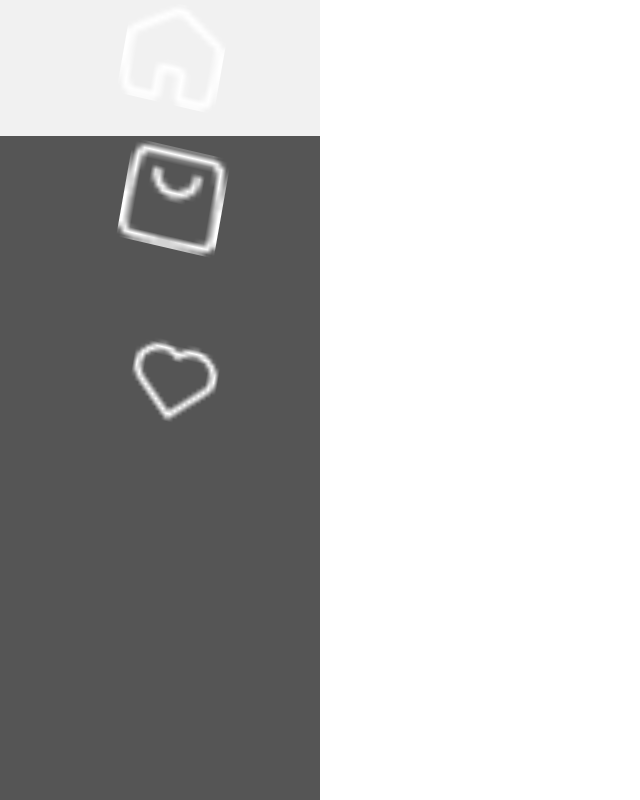
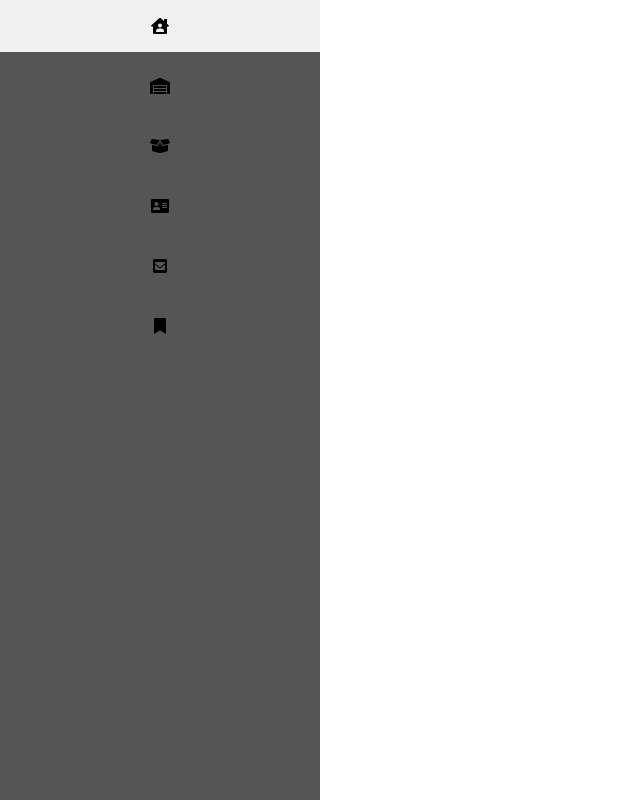
Before and after one commit to guidoabelleira/E-Commerce-PF10, a React (Create React App) app in the folder client/: page / in a window 1280 px wide. Shown: the whole page, without its empty margins (0-640 px from the left). Built offline with nearby package versions, Linux system fonts and the light colour scheme.

Commit message:
Install FontAwesomeIcon, se implementa en navBar

```diff
--- a/client/package.json
+++ b/client/package.json
@@ -3,6 +3,10 @@
   "version": "0.1.0",
   "private": true,
   "dependencies": {
+    "@fortawesome/fontawesome-svg-core": "^1.2.36",
+    "@fortawesome/free-brands-svg-icons": "^5.15.4",
+    "@fortawesome/free-solid-svg-icons": "^5.15.4",
+    "@fortawesome/react-fontawesome": "^0.1.15",
     "@testing-library/jest-dom": "^5.11.6",
     "@testing-library/react": "^11.2.1",
     "@testing-library/user-event": "^12.2.2",
--- a/client/src/components/NavBar/NavBar.jsx
+++ b/client/src/components/NavBar/NavBar.jsx
@@ -6,6 +6,12 @@ import Home from "../img/Home.png";
 import LogoProvi from "../img/LogoProvi.png";
 import Products from "../img/Products.png";
 import Profile from "../img/Profile.svg";
+
+// FONT AWEASOME
+import {FontAwesomeIcon} from '@fortawesome/react-fontawesome';
+import {faHouseUser, faWarehouse, faAddressCard, faEnvelopeSquare, faBookmark, faBoxOpen} from '@fortawesome/free-solid-svg-icons';
+
+
 export default function NavBar() {
     return(
         // <div>
@@ -57,7 +63,8 @@ export default function NavBar() {
                 <li className={style.li}>
                     <a>
                         <Link  to="/home">
-                            <img src={Home} alt="home"/>
+                            {/* <img src={Home} alt="home"/>  */}
+                            <FontAwesomeIcon icon={faHouseUser}/>
                             <button>
                                 Home
                             </button>
@@ -67,7 +74,8 @@ export default function NavBar() {
                 <li className={style.li}>
                     <a>
                         <Link  to="/products">
-                            <img src={Products} alt="Products"/>
+                            {/* <img src={Products} alt="Products"/>  */}
+                            <FontAwesomeIcon icon={faWarehouse}/>
                             <button>
                                 Products
                             </button>
@@ -78,6 +86,18 @@ export default function NavBar() {
                     <a>
                         <Link to="/Profile">
                             {/* <img src={Profile} alt="profile"/>  */}
+                            <FontAwesomeIcon icon={faBoxOpen}/>
+                            <button>
+                                Profile
+                            </button>
+                        </Link>
+                    </a>
+                </li>
+                <li className={style.li}>
+                    <a>
+                        <Link to="/Profile">
+                            {/* <img src={Profile} alt="profile"/>  */}
+                            <FontAwesomeIcon icon={faAddressCard}/>
                             <button>
                                 Profile
                             </button>
@@ -87,7 +107,8 @@ export default function NavBar() {
                 <li className={style.li}>
                     <a>
                         <Link to="/ContactUs">
-                            <img src={ContactUs} alt="contactUs"/>
+                            {/* <img src={ContactUs} alt="contactUs"/>  */}
+                            <FontAwesomeIcon icon={faEnvelopeSquare}/>
                             <button>
                                 Contact Us
                             </button>
@@ -98,18 +119,9 @@ export default function NavBar() {
                     <a>
                         <Link to="/AboutUs">
                             {/* <img src={AboutUs} alt="aboutUs"/>  */}
+                            <FontAwesomeIcon icon={faBookmark}/>
                             <button>
                                 About Us
-                            </button>
-                        </Link>
-                    </a>
-                </li>
-                <li className={style.li}>
-                    <a>
-                        <Link to="/Profile">
-                            {/* <img src={Profile} alt="profile"/>  */}
-                            <button>
-                                Profile
                             </button>
                         </Link>
                     </a>
```
